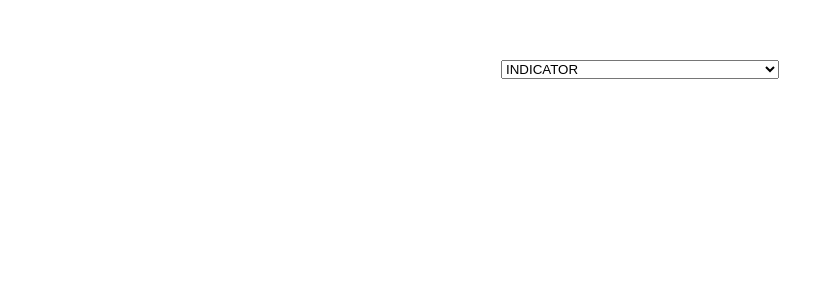
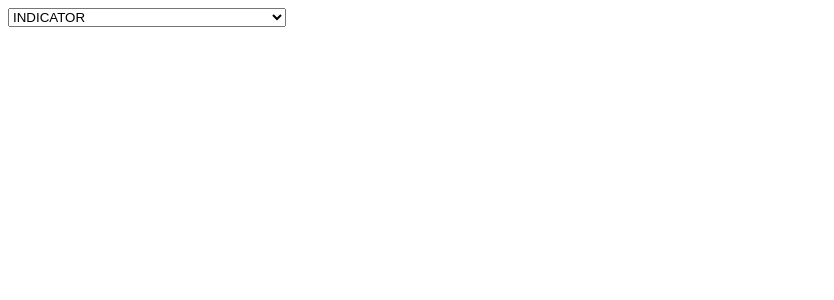
Before and after one commit to pSnehanshu/stock-market-botmaker, a Vue app: page / in a window 1280 px wide. Shown: the top 300 px of the page, without its empty margins (0-834 px from the left). Built offline with nearby package versions, Linux system fonts and the light colour scheme.

Commit message:
Emitting change event from indicator component

```diff
--- a/src/App.vue
+++ b/src/App.vue
@@ -1,6 +1,6 @@
 <template>
   <div id="app">
-    <indicator />
+      <indicator />
   </div>
 </template>
 
@@ -14,12 +14,5 @@ export default {
 </script>
 
 <style>
-#app {
-  font-family: 'Avenir', Helvetica, Arial, sans-serif;
-  -webkit-font-smoothing: antialiased;
-  -moz-osx-font-smoothing: grayscale;
-  text-align: center;
-  color: #2c3e50;
-  margin-top: 60px;
-}
+
 </style>
--- a/src/components/indicators.vue
+++ b/src/components/indicators.vue
@@ -10,14 +10,20 @@
 
         <!--Inputs-->
         <template v-if="selectedIndicator != null">
-            <input type="number" :placeholder="input.name" :title="input.name"
-                v-for="(input, k) in indicators[selectedIndicator].inputs"
-                :key="'input-'+k" :value="input.dflt"
-            >
+           <template v-for="(input, k) in indicators[selectedIndicator].inputs">
+              <input
+                  :key="'input-'+k"
+                   type="number"
+                  :placeholder="input.name"
+                  :title="input.name"
+                  v-model="inputValues[k]"
+                  @input="emitChange"
+               >
+           </template>
         </template>
 
         <!--Timeframe-->
-        <select v-model="timeframe" v-if="selectedIndicator != null">
+        <select v-model="timeframe" v-if="selectedIndicator != null" @change="emitChange">
             <option :value="j" v-for="(tf, j) in timeframes" :key="'tf-'+j">
                 {{ tf.name }}
             </option>
@@ -55,6 +61,31 @@ export default {
                 code: 'T60',
             },
         ],
+        inputs: null,
+        inputValues: {},
+        output: null,
     }),
+
+    methods: {
+        emitChange() {
+            var indicator = this.indicators[this.selectedIndicator].code
+            var timeframe = this.timeframes[this.timeframe].code
+            var inputs = this.inputValues
+
+            this.output = { indicator, inputs, timeframe }
+            this.$emit('change', this.output)
+        },
+    },
+
+    watch: {
+      selectedIndicator (index){
+         this.inputs = this.indicators[index].inputs
+         this.inputValues = {}
+         this.inputs.forEach((input, i) => {
+            this.inputValues[i] = input.dflt
+         })
+         this.emitChange()
+      }
+    },
 }
 </script>
```
